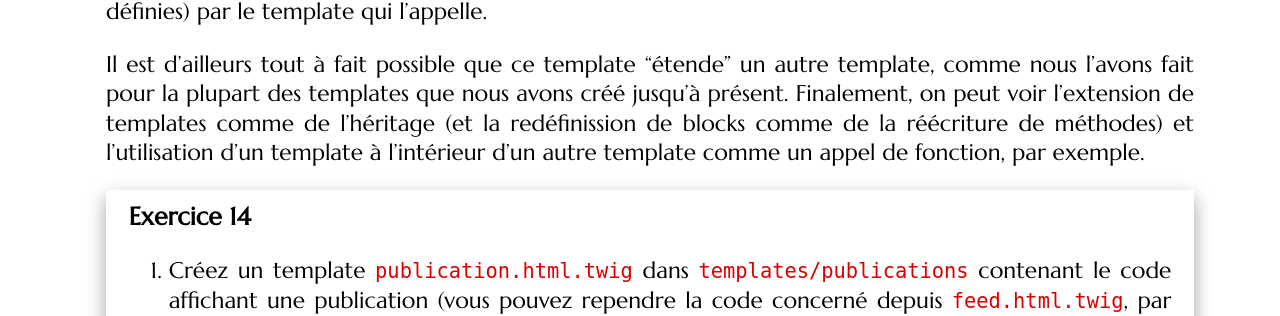
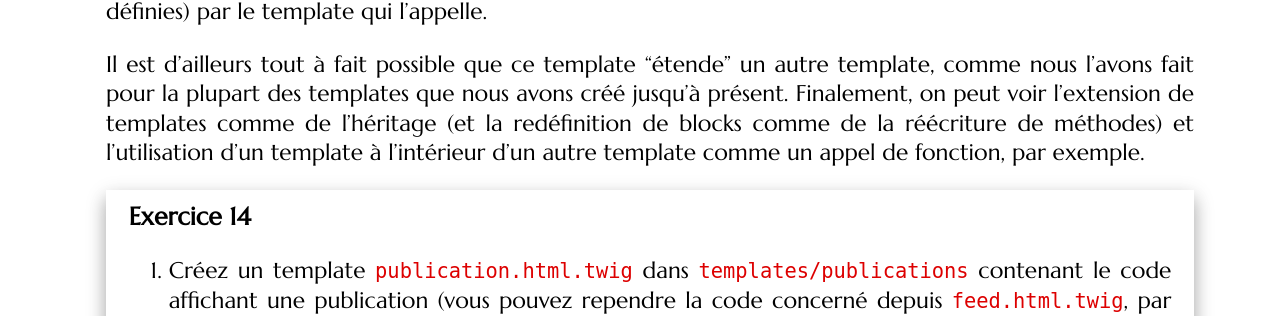
Before and after one commit to mgasquet/R5.A.05-ProgrammationAvancee-Web, a Jekyll site: the page built from tutorials/tutorial2.md, in a window 1280 px wide and 900 px high, scrolled down 42897 px. Shown: the part 210-526 px from the top of the window. Built offline with Jekyll 4.4.1, drawn with Linux system fonts in a browser that asks for light colours; some web fonts are replaced; some of the changed text lies outside the part shown.

Commit message:
Typos TD2

```diff
--- a/tutorials/tutorial2.md
+++ b/tutorials/tutorial2.md
@@ -801,7 +801,7 @@ Cependant, gardez en mémoire l'utilisation de `IsGranted` avec une `Expression`
 
 1. Si un utilisateur déjà connecté tente d'accéder aux routes `inscription` ou `connexion`, redirigez-le vers la route `feed` (page principale).
 
-2. Vérifiez que vous êtes effectivement redirigé vers la page principale si vous tentez d'accéder à ces routes (en modifiant directement l'URL)tout en étant connecté.
+2. Vérifiez que vous êtes effectivement redirigé vers la page principale si vous tentez d'accéder à ces routes (en modifiant directement l'URL) tout en étant connecté.
 
 </div>
 
@@ -853,7 +853,7 @@ Fort heureusement, Symfony nous permet de mâcher ce travail en utilisant encore
 
 2. En utilisant la commande `make:entity`, mettez à jour votre entité `Publication` en ajoutant une propriété `auteur` qui sera un **Utilisateur** :
 
-    * Trouvez le bon type à utiliser. Si vous hésitez précisez le type `relation`, Symfony vous aidera alors à choisir.
+    * Trouvez le bon type à utiliser. Si vous hésitez, précisez le type `relation`, Symfony vous aidera alors à choisir.
 
     * La propriété ne peut pas être nulle.
 
@@ -1168,7 +1168,7 @@ Tout cela va trouver son intérêt si le template est réutilisé dans plusieurs
 
 Il est intéressant de noter que le template inclus ait accès à toutes les variables déjà accessibles (ou définies) par le template qui l'appelle.
 
-Il est d'ailleurs tout à fait possible que ce template "étende" un autre template, comme nous l'avons fait pour la plupart des templates que nous avons créé jusqu'à présent. Finalement, on peut voir l'extension de templates comme de l'héritage (et la redéfinission de blocks comme de la réécriture de méthodes) et l'utilisation d'un template à l'intérieur d'un autre template comme un appel de fonction, par exemple.
+Il est d'ailleurs tout à fait possible que ce template "étende" un autre template, comme nous l'avons fait pour la plupart des templates que nous avons créé jusqu'à présent. Finalement, on peut voir l'extension de templates comme de l'héritage (et la redéfinition de blocks comme de la réécriture de méthodes) et l'utilisation d'un template à l'intérieur d'un autre template comme un appel de fonction, par exemple.
 
 <div class="exercise">
 
```
Also changed, not shown: other parts of tutorials/tutorial2.md (+11 -11 lines).
